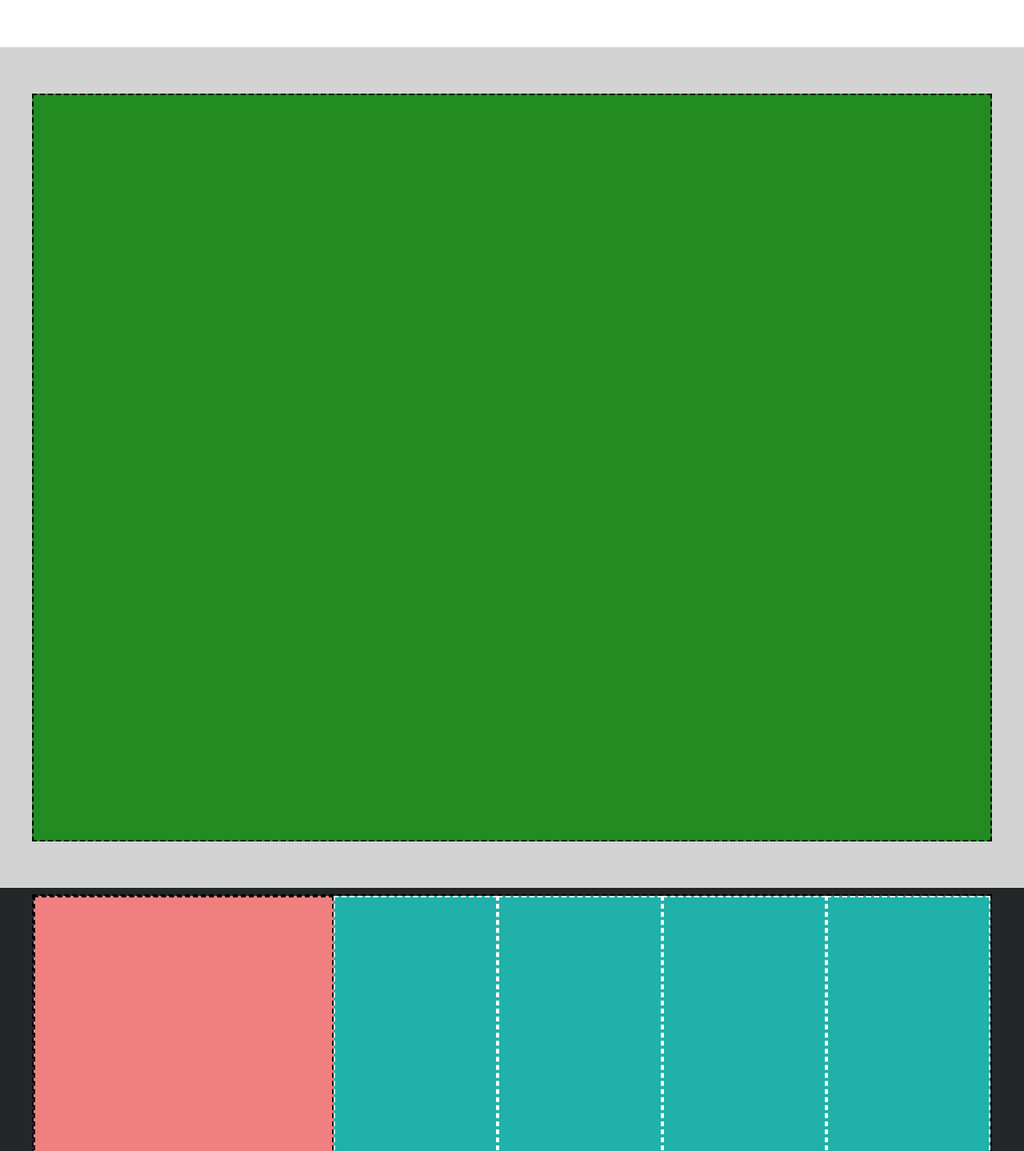
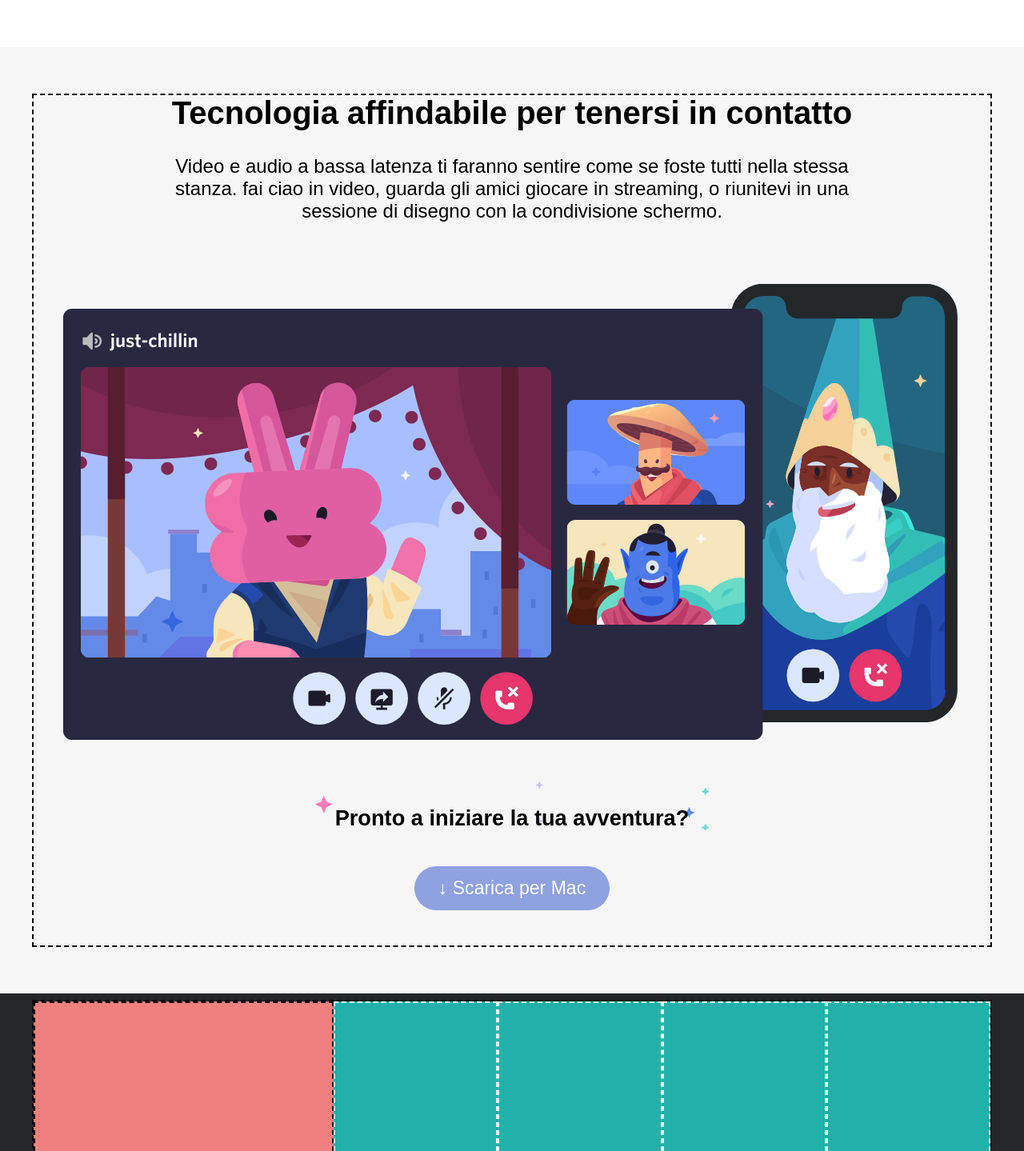
Before and after one commit to AndreaLivornese/htmlcss-discord, a plain HTML site: page index.html in a window 1280 px wide. Shown: the part 2258-3697 px from the top of the page at 80% size. Drawn offline with Linux system fonts and the light colour scheme.

Commit message:
stilizzazione quarta sezione

```diff
--- a/css/style.css
+++ b/css/style.css
@@ -156,11 +156,11 @@ nav ul li a{
     font-size: 1.2em;
 }
 
-#mac.button{
+#hed-mac.button{
     margin-right: 29px;
 }
 
-#browser.button{
+#hed-browser.button{
     background-color: #23272a;
 
     color:white;
@@ -186,7 +186,7 @@ main section .centratura {
 }
 
 section:nth-of-type(2n){
-    background-color: #d3d3d3;
+    background-color: #f6f6f6;
     /* da fixare */
     /* background-image: url("../img/wave.svg"); */
 }
@@ -232,12 +232,57 @@ section:nth-of-type(2n){
 /* quarta section */
 
 .sec-box{
-    height: 935px;
+    /* height: 935px; */
     /* test */
 
     flex-grow:1;
 
-    background-color: #228b22;
+    /* background-color: #228b22; */
+    text-align: center;
+}
+
+.small-box{
+    max-width: 900px;
+
+    margin-left: auto;
+    margin-right: auto;
+}
+
+.sec-box h2{
+    margin-bottom: 30px;
+
+    font-size: 2.5em;
+}
+
+.sec-box p{
+    font-size: 1.5em;
+}
+
+#item4{
+    width: 100%;
+}
+
+#text-sub-img{
+    padding-top:30px;
+    padding-left: 25px;
+    padding-right: 25px;
+
+    background-image: url("../img/stars.svg");
+    background-size: 100%;
+
+    font-size: 1.7em;
+    font-weight: bold;
+}
+
+.sec-box div:nth-of-type(3){
+    margin-bottom:30px;
+}
+
+#sec-mac.button{
+    margin-bottom:30px;
+
+    color:white;
+    background-color: #8ea1e1;
 }
 
 /* fine quarta section */
--- a/index.html
+++ b/index.html
@@ -43,8 +43,8 @@
                 <h1>Il tuo posto per parlare</h1>
                 <p>Che tu faccia parte di un club scolastico, gruppo di gamer, comunità artistica mondiale, o semplicemente di un piccolo gruppo di amici che vuole passare del tempo assieme, Discord rende più facile chicchierare ogni giorno e ritrovarsi più spesso.</p>
 
-                    <button id="mac" class="button">&#8595; Scarica per Mac</button>
-                    <button id="browser" class="button">Apri Discord nel tuo browser</button>
+                    <button id="hed-mac" class="button">&#8595; Scarica per Mac</button>
+                    <button id="hed-browser" class="button">Apri Discord nel tuo browser</button>
 
             </div>
         </div>
@@ -99,6 +99,19 @@
         <section>
             <div class="centratura">
                 <div class="sec-box border">
+                    <div class="small-box">
+                        <h2>Tecnologia affindabile per tenersi in contatto</h2>
+                        <p>Video e audio a bassa latenza ti faranno sentire come se foste tutti nella stessa stanza. fai ciao in video, guarda gli amici giocare in streaming, o riunitevi in una sessione di disegno con la condivisione schermo.</p>
+                    </div>
+                    <div>
+                        <img id="item4" src="img/item4-big.svg" alt="">
+                    </div>
+                    <div>
+                        <span id="text-sub-img">Pronto a iniziare la tua avventura?</span>
+                    </div>
+                    <div class="button">
+                        <button id="sec-mac"class="button">&#8595; Scarica per Mac</button>
+                    </div>
                 </div>
             </div>
         </section>
```
